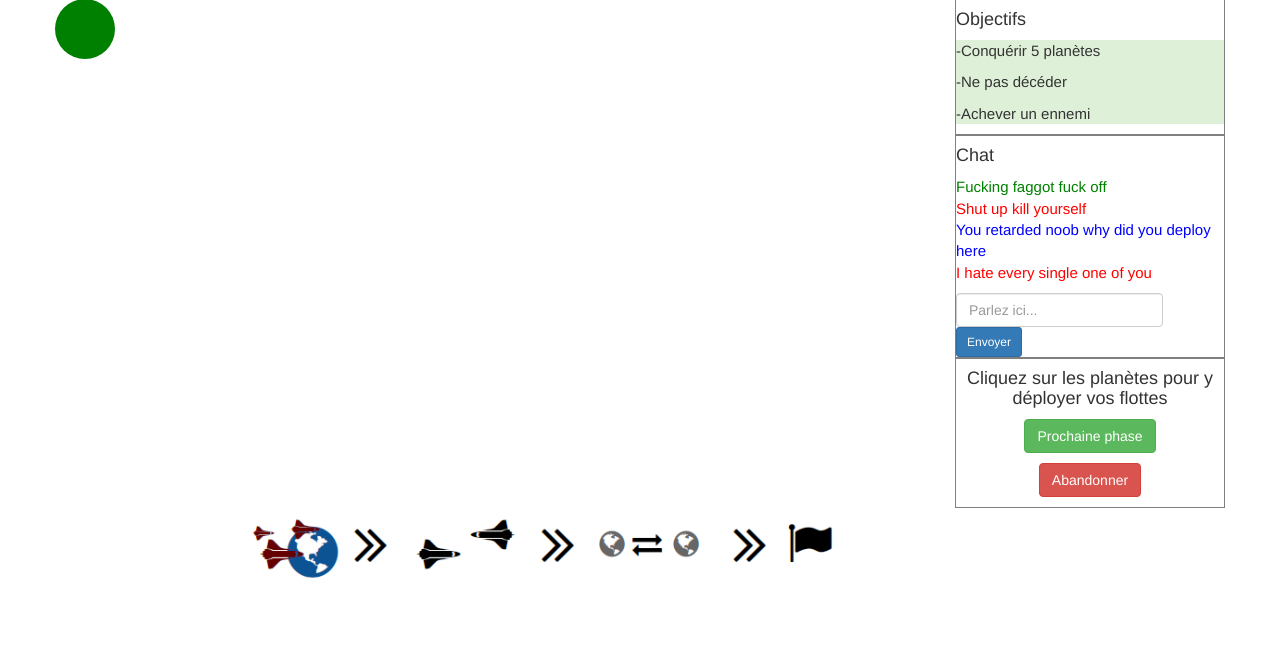
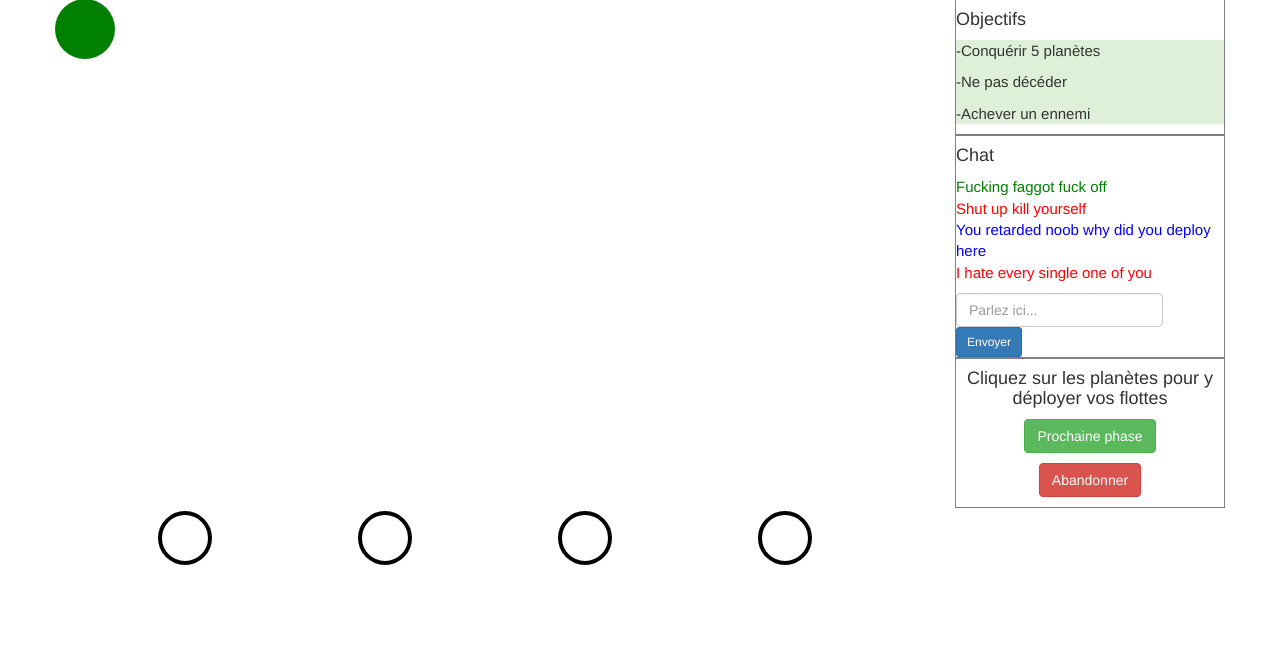
Before and after one commit to lopji/SpaceRisk, a PHP site: page /play.php in a window 1280 px wide. Shown: the part 165-828 px from the top of the page. Before the commit the page ends 743 px from the top, so only its background shows below. Run offline with PHP 8.4, Linux system fonts and the light colour scheme; some libraries are stand-ins or nearby versions.

Commit message:
Add files via upload

```diff
--- a/play.php
+++ b/play.php
@@ -105,9 +105,24 @@
         </div><!-- /.blog-sidebar -->
         </div><!-- /.row -->
         <div class="row">
-            <div class="col-md-10">
-                <div class="text-center">
-              <img src="./res/footbar.png" alt="foot">
+            <div class="text-center">
+              <div class="col-md-2 col-md-offset-1">
+              <svg xmlns="http://www.w3.org/2000/svg">
+                    <circle id="a" cx="30" cy="30" r="25" stroke="black" stroke-width="4" fill="white" />
+                </svg>
+              </div>
+                 <div class="col-md-2">
+                <svg xmlns="http://www.w3.org/2000/svg">
+                    <circle id="b" cx="30" cy="30" r="25" stroke="black" stroke-width="4" fill="white" />
+                </svg>
+                 </div><div class="col-md-2">
+                <svg xmlns="http://www.w3.org/2000/svg">
+                    <circle id="c" cx="30" cy="30" r="25" stroke="black" stroke-width="4" fill="white" />
+                </svg>
+                 </div><div class="col-md-2">
+                <svg xmlns="http://www.w3.org/2000/svg">
+                    <circle id="d" cx="30" cy="30" r="25" stroke="black" stroke-width="4" fill="white" />
+                </svg></div>
           </div>
             </div>
         </div>
```
